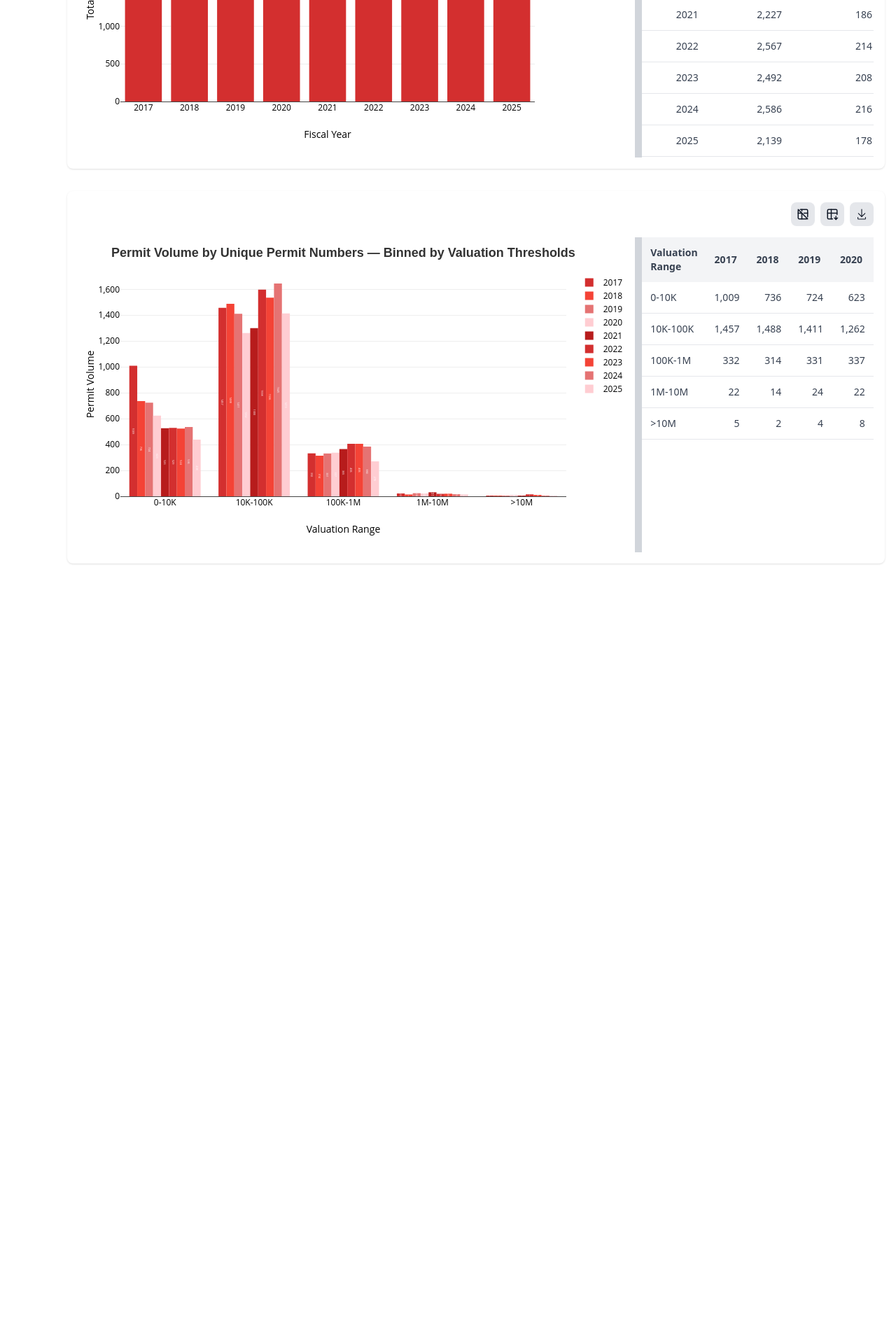
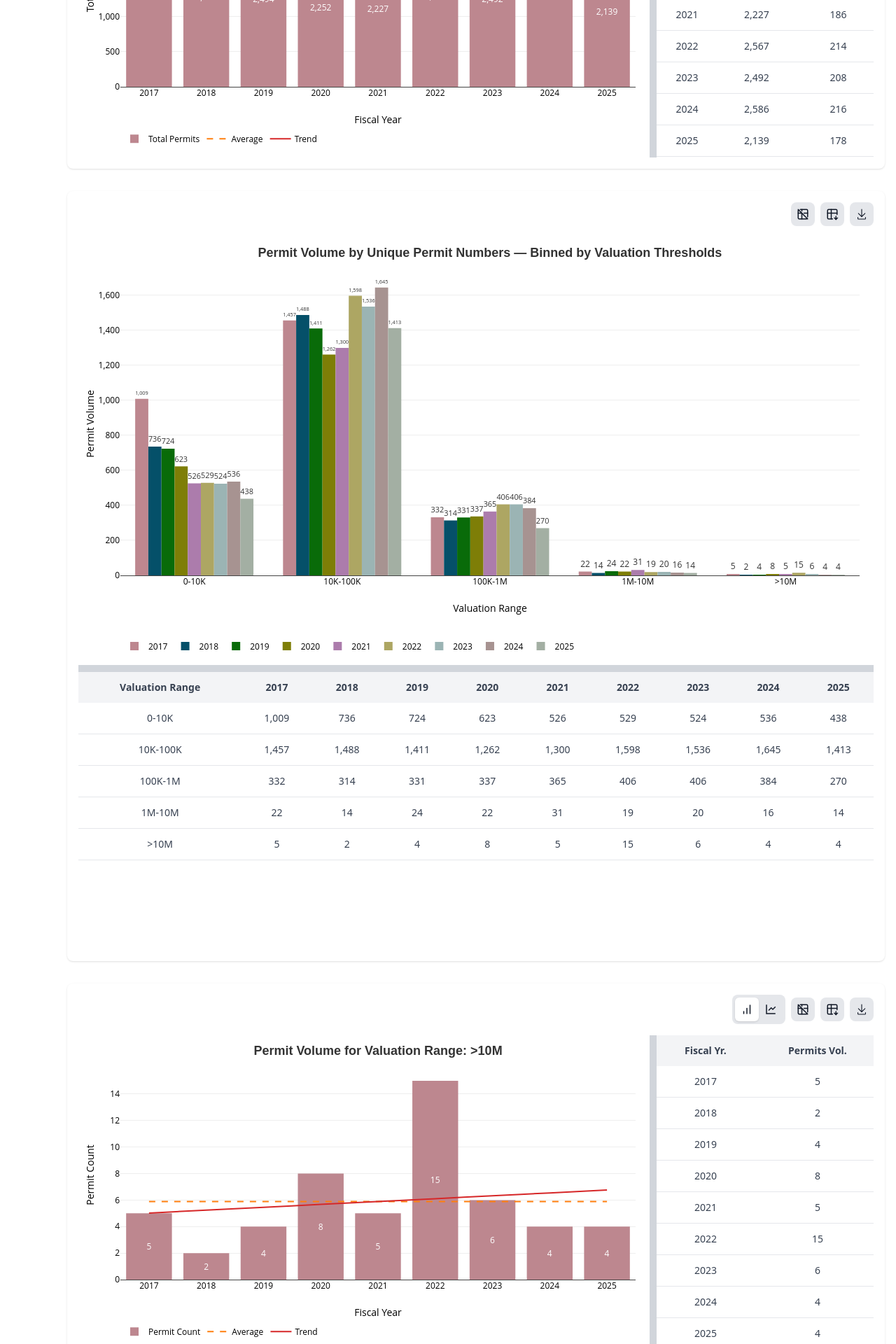
Before and after one commit to rmg007/PLNDashboard, a React (Vite) app: page /#/uniquepermits/annual in a window 1280 px wide. Shown: the part 380-2300 px from the top of the page at 70% size. Before the commit the page ends 1201 px from the top, so only its background shows below. Built offline with nearby package versions, Linux system fonts and the light colour scheme.

Commit message:
Enhance AnnualUniquePermitsReport: Add 5 bin charts, fix data label positioning, hide Monthly Avg. column

```diff
--- a/src/components/ChartTableComponent.jsx
+++ b/src/components/ChartTableComponent.jsx
@@ -163,9 +163,16 @@ export default function ChartTableComponent(props) {
 
         const finalTraces = [{
             x: xValues, y: yValues, type: chartType,
-            mode: chartType === 'line' ? 'lines+markers' : undefined,
+            mode: chartType === 'line' ? 'lines+markers+text' : undefined,
             name: yAxisTitle,
             marker: { color: baseBarColor },
+            text: showBarLabels ? yValues.map(y => y.toLocaleString()) : undefined,
+            textposition: chartType === 'line' ? 'top center' : (barLabelPosition === 'inside' ? 'inside' : 'outside'),
+            insidetextanchor: barLabelInsideAnchor,
+            textfont: {
+                color: chartType === 'line' ? '#333' : (barLabelPosition === 'inside' ? barLabelFontColor : undefined),
+                size: 12
+            },
         }];
 
         if (showAverageLine && yValues.length > 1) {
--- a/src/components/ChartTableComponent/Table.jsx
+++ b/src/components/ChartTableComponent/Table.jsx
@@ -20,7 +20,7 @@ export default function Table({
     return (
         <div className="flex flex-col h-full">
             <div className="overflow-auto h-[450px]">
-                <table className="min-w-full text-sm text-left text-gray-700 dark:text-gray-300">
+                <table className="min-w-full text-sm text-gray-700 dark:text-gray-300">
                     <thead className="bg-gray-100 dark:bg-gray-700 sticky top-0">
                         {table.getHeaderGroups().map(headerGroup => (
                             <tr key={headerGroup.id}>
--- a/src/components/UniquePermitAnalysis/AnnualUniquePermitsReport.jsx
+++ b/src/components/UniquePermitAnalysis/AnnualUniquePermitsReport.jsx
@@ -1,6 +1,7 @@
 import React, { useMemo, useEffect, useState } from 'react';
 import ChartTableComponent from '../ChartTableComponent';
 import { createColumnHelper } from '@tanstack/react-table';
+import BinCharts from './BinCharts';
 
 const columnHelper = createColumnHelper();
 
@@ -10,7 +11,7 @@ const columns = [
         cell: info => info.getValue(),
         enableSorting: true,
         meta: {
-            className: 'text-right'
+            className: 'text-center'
         }
     }),
     columnHelper.accessor('PermitCount', {
@@ -18,7 +19,7 @@ const columns = [
         cell: info => info.getValue().toLocaleString(),
         enableSorting: true,
         meta: {
-            className: 'text-right'
+            className: 'text-center'
         }
     }),
     columnHelper.accessor('AveragePermitsPerMonth', {
@@ -26,13 +27,18 @@ const columns = [
         cell: info => Math.round(info.getValue()).toLocaleString(),
         enableSorting: true,
         meta: {
-            className: 'text-right'
+            className: 'text-center'
         }
     }),
 ];
 
 export default function AnnualUniquePermitsReport({ data, isLoading, selectedItemsCount }) {
-    const rubyRedPalette = ['#D32F2F', '#F44336', '#E57373', '#FFCDD2', '#B71C1C']; // Ruby Red Theme
+    const pastelPalette = [
+        'rgb(189, 135, 143)', 'rgb(5, 80, 105)', 'rgb(9, 107, 9)',
+        'rgb(126, 126, 7)', 'rgb(172, 124, 172)', 'rgb(173, 166, 99)',
+        'rgb(155, 180, 180)', 'rgb(167, 147, 145)', 'rgb(163, 175, 163)',
+        'rgb(184, 169, 174)', 'rgb(110, 110, 5)', 'rgb(230, 230, 250)'
+    ]; // Pastel Theme
     const [valuationData, setValuationData] = useState([]);
     const [filteredValuationData, setFilteredValuationData] = useState([]);
 
@@ -79,7 +85,10 @@ export default function AnnualUniquePermitsReport({ data, isLoading, selectedIte
         columnHelper.accessor('permit_range', {
             header: 'Valuation Range',
             cell: info => info.getValue(),
-            enableSorting: true
+            enableSorting: true,
+            meta: {
+                className: 'text-center'
+            }
         }),
         ...Array.from(new Set(filteredValuationData.map(item => item.year)))
             .sort((a, b) => a - b)
@@ -93,7 +102,7 @@ export default function AnnualUniquePermitsReport({ data, isLoading, selectedIte
                     header: year.toString(),
                     cell: info => info.getValue().toLocaleString(),
                     enableSorting: true,
-                    meta: { className: 'text-right' }
+                    meta: { className: 'text-center' }
                 }
             ))
     ], [filteredValuationData]);
@@ -122,7 +131,7 @@ export default function AnnualUniquePermitsReport({ data, isLoading, selectedIte
     //     2023: '#65a30d', // Lime Green
     //     2024: '#9d174d', // Pink
     //     2025: '#1e40af'  // Navy Blue
-    // }), []); // Replaced by rubyRedPalette for valuationTraces
+    // }), []); // Replaced by pastelPalette for valuationTraces
 
     // Create traces for the valuation chart
     const valuationTraces = useMemo(() => {
@@ -148,18 +157,18 @@ export default function AnnualUniquePermitsReport({ data, isLoading, selectedIte
                 y: counts,
                 name: year.toString(),
                 type: 'bar',
-                marker: { color: rubyRedPalette[index % rubyRedPalette.length] },
-                text: counts.map(val => val > 0 ? val.toString() : ''),
-                textposition: 'inside',
+                marker: { color: pastelPalette[index % pastelPalette.length] },
+                text: counts.map(val => val > 0 ? val.toLocaleString() : ''),
+                textposition: 'outside',
                 insidetextanchor: 'middle',
                 textfont: {
-                    color: 'white',
+                    color: '#333',
                     size: 12
                 },
                 hovertemplate: `<b>Year:</b> ${year}<br><b>Range:</b> %{x}<br><b>Volume:</b> %{y}<extra></extra>`
             };
         });
-    }, [filteredValuationData, rubyRedPalette]);
+    }, [filteredValuationData, pastelPalette]);
 
     // Determine if valuation data is loading
     const isValuationLoading = useMemo(() => {
@@ -179,14 +188,31 @@ export default function AnnualUniquePermitsReport({ data, isLoading, selectedIte
                     xAccessor="FiscalYear"
                     yAccessor="PermitCount"
                     chartType="bar"
-                    baseBarColor={rubyRedPalette[0]} // Apply Ruby Red Theme
+                    baseBarColor={pastelPalette[0]}
                     showTrendLine={true}
                     excelFileName="AnnualPermitReport.xlsx"
                     chartFileName="AnnualPermitReport.png"
+                    initialTableWidth={320}
+                    showTablePanel={true}
+                    tableHeaderClassName="text-center"
+                    showBarLabels={true}
+                    barLabelPosition="inside"
+                    barLabelInsideAnchor="middle"
+                    barLabelFontSize={12}
+                    barLabelFontColor="white"
+                    barLabelFormat={value => value.toLocaleString()}
+                    dataLabelsOnLine={true}
+                    dataLabelsFontSize={12}
+                    chartLayout={{
+                        legend: {
+                            orientation: 'h',
+                            y: -0.2
+                        }
+                    }}
                 />
             </div>
 
-            <div className="bg-white dark:bg-gray-800 rounded-lg shadow p-4">
+            <div className="bg-white dark:bg-gray-800 rounded-lg shadow p-4" style={{ minHeight: '1100px' }}>
                 <ChartTableComponent id='chartValuationThresholds'
                     data={valuationTableData}
                     columns={valuationColumns}
@@ -199,19 +225,39 @@ export default function AnnualUniquePermitsReport({ data, isLoading, selectedIte
                     showTrendLine={false}
                     showAverageLine={false}
                     showBarLabels={true}
-                    barLabelPosition="inside"
+                    barLabelPosition="outside"
                     barLabelInsideAnchor="middle"
-                    barLabelFontColor="white"
+                    barLabelFontColor="#333"
                     excelFileName="ValuationThresholdReport.xlsx"
                     chartFileName="ValuationThresholdReport.png"
                     excelSheetName="Valuation Thresholds"
                     showTablePanel={true}
-                    initialSplitPos={70}
+                    initialSplitPos={60}
                     showPagination={false}
                     showChartTypeSwitcher={false}
                     chartType="bar"
+                    splitterOrientation="horizontal"
+                    initialTableWidth={320}
+                    disableHighlighting={true}
+                    disableSelection={true}
+                    tableHeaderClassName="text-center"
+                    chartLayout={{
+                        legend: {
+                            orientation: 'h',
+                            y: -0.2
+                        }
+                    }}
                 />
             </div>
+
+            {/* Individual Charts for Each Valuation Bin */}
+            <BinCharts
+                valuationTableData={valuationTableData}
+                filteredValuationData={filteredValuationData}
+                columns={columns}
+                isValuationLoading={isValuationLoading}
+                pastelPalette={pastelPalette}
+            />
         </div>
     );
 }
--- /dev/null
+++ b/src/components/UniquePermitAnalysis/BinCharts.jsx
@@ -0,0 +1,109 @@
+import React, { useMemo } from 'react';
+import ChartTableComponent from '../ChartTableComponent';
+import { createColumnHelper } from '@tanstack/react-table';
+
+const columnHelper = createColumnHelper();
+
+// BinCharts component to handle individual bin charts
+export default function BinCharts({ valuationTableData, filteredValuationData, columns, isValuationLoading, pastelPalette }) {
+    // Create custom columns for bin charts (without Monthly Avg. column)
+    const binColumns = useMemo(() => [
+        columnHelper.accessor('FiscalYear', {
+            header: 'Fiscal Yr.',
+            cell: info => info.getValue(),
+            enableSorting: true,
+            meta: {
+                className: 'text-center'
+            }
+        }),
+        columnHelper.accessor('PermitCount', {
+            header: 'Permits Vol.',
+            cell: info => info.getValue().toLocaleString(),
+            enableSorting: true,
+            meta: {
+                className: 'text-center'
+            }
+        }),
+    ], []);
+    // Create bin-specific data for each chart
+    const binChartsData = useMemo(() => {
+        if (!valuationTableData || valuationTableData.length === 0 || filteredValuationData.length === 0) {
+            return [];
+        }
+
+        // Get unique permit ranges (bins) from the data
+        const permitRanges = [...valuationTableData].map(item => item.permit_range);
+
+        // Create data for each bin
+        return permitRanges.map(permitRange => {
+            // Filter data for this specific bin
+            const binData = filteredValuationData.filter(item => item.permit_range === permitRange);
+
+            // Transform to format needed for ChartTableComponent
+            const chartData = binData.map(item => ({
+                FiscalYear: item.year,
+                PermitCount: item.count,
+                AveragePermitsPerMonth: item.count / 12
+            }));
+
+            return {
+                permitRange,
+                chartData
+            };
+        });
+    }, [valuationTableData, filteredValuationData]);
+
+    // If no data, don't render anything
+    if (binChartsData.length === 0) return null;
+
+    // Render charts in reverse order (last bin first)
+    return (
+        <>
+            {[...binChartsData].reverse().map((bin, index) => {
+                // Create bin-specific chart title
+                const binChartTitle = `Permit Volume for Valuation Range: ${bin.permitRange}`;
+
+                // Use a different color from the pastelPalette for each bin chart
+                const binColor = pastelPalette[index % pastelPalette.length];
+
+                return (
+                    <div key={`bin-chart-${index}`} className="bg-white dark:bg-gray-800 rounded-lg shadow p-4 mt-8">
+                        <ChartTableComponent
+                            id={`chartValuationBin-${bin.permitRange}`}
+                            data={bin.chartData}
+                            columns={binColumns}
+                            isLoading={isValuationLoading}
+                            chartTitle={binChartTitle}
+                            xAxisTitle="Fiscal Year"
+                            yAxisTitle="Permit Count"
+                            xAccessor="FiscalYear"
+                            yAccessor="PermitCount"
+                            chartType="bar"
+                            baseBarColor={binColor}
+                            showTrendLine={true}
+                            excelFileName={`ValuationBin-${bin.permitRange}.xlsx`}
+                            chartFileName={`ValuationBin-${bin.permitRange}.png`}
+                            initialTableWidth={320}
+                            showTablePanel={true}
+                            tableHeaderClassName="text-center"
+                            showBarLabels={true}
+                            barLabelPosition="inside"
+                            barLabelInsideAnchor="middle"
+                            barLabelFontSize={12}
+                            barLabelFontColor="white"
+                            barLabelFormat={value => value.toLocaleString()}
+                            dataLabelsOnLine={true}
+                            dataLabelsFontSize={12}
+                            chartLayout={{
+                                legend: {
+                                    orientation: 'h',
+                                    y: -0.2
+                                }
+                            }}
+                        />
+                    </div>
+                );
+            })}
+        </>
+    );
+}
```
